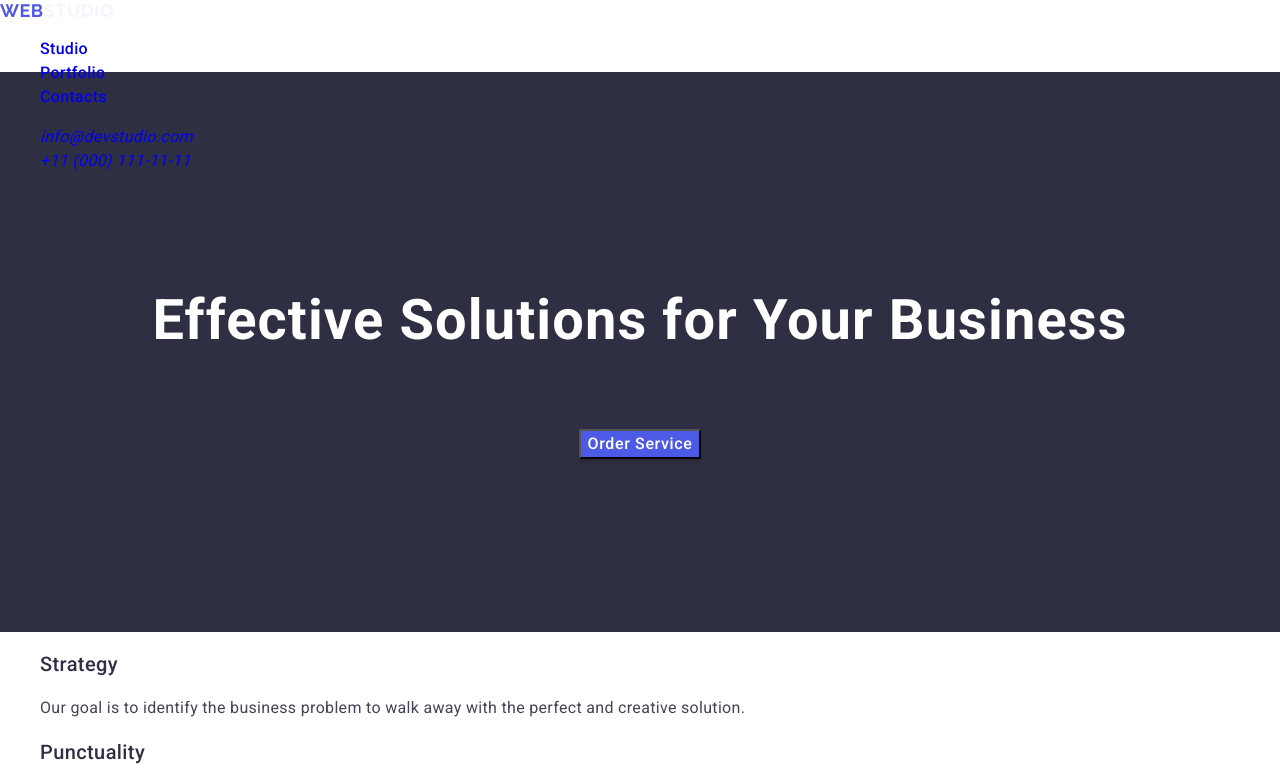
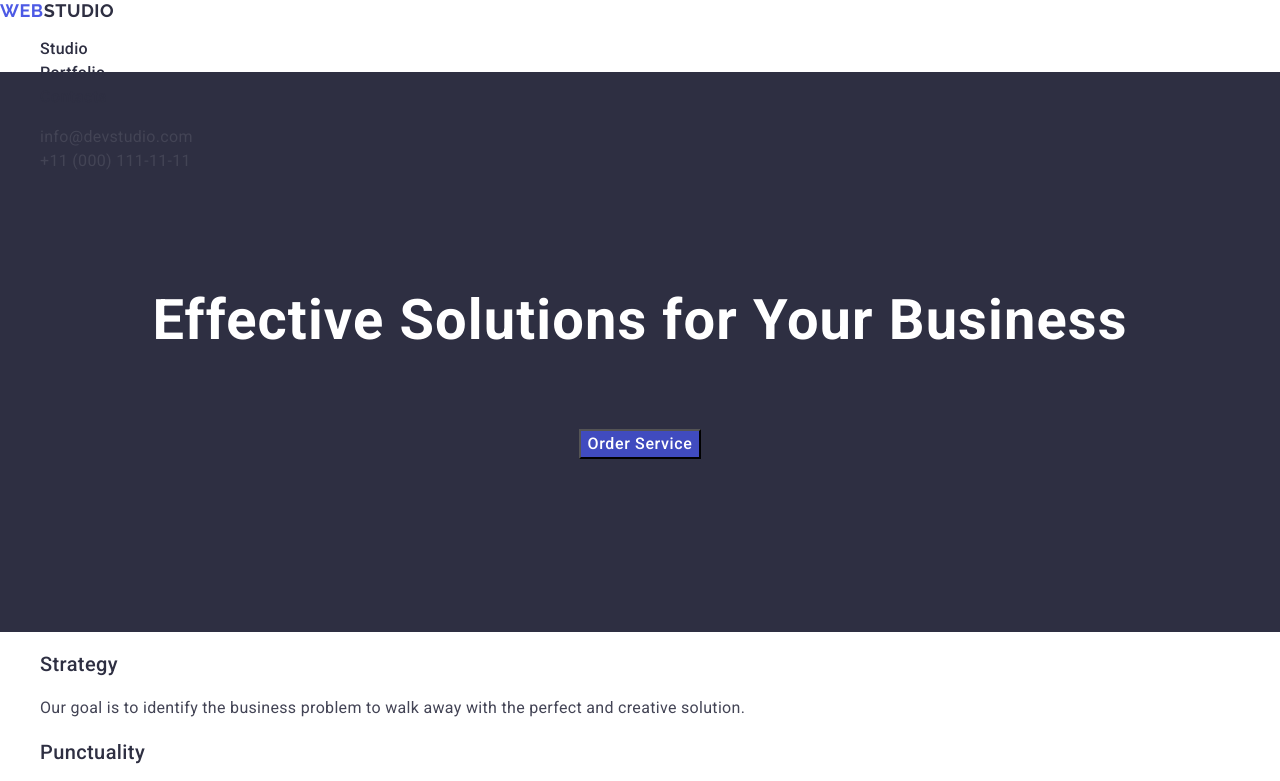
Before and after one commit to romanhavryliuk/goit-markup-hw-02, a plain HTML site: page index.html in a window 1280 px wide. Both pictures are taken after a click on the button "Order Service". Shown: the top 781 px of the page. Drawn offline with nearby package versions, Linux system fonts and the light colour scheme.

Commit message:
add initial files

```diff
--- a/css/styles.css
+++ b/css/styles.css
@@ -1,6 +1,7 @@
 body {
     font-family: 'Roboto', sans-serif;
-    color: #2E2F42;
+    color: #434455;
+    background-color: #FFFFFF;
 }
 
 a {
@@ -18,37 +19,50 @@ ul {
 
 .logo {
     font-family: "Raleway", sans-serif;
+    font-weight: 700;
     font-size: 18px;
     /* line-height: 21px; */
     line-height: 1.17;
     letter-spacing: 0.03em;
     text-transform: uppercase;
+    text-decoration: none;
+    color: #4d5ae5;
+}
+
+.logo-accent {
     color: #2e2f42;
 }
 
-.logo-web {
-    color: #4d5ae5;
-}
-
-.menu-item {
-    font-family: "Roboto", sans-serif;
+.menu-link {
     font-weight: 500;
     font-size: 16px;
-    /* line-height: 24px; */
     line-height: 1.5;
     letter-spacing: 0.02em;
     color: #2e2f42;
+    text-decoration: none;
 }
 
-.contacts-item {
-    font-family: "Roboto", sans-serif;
+.menu-link:hover,
+.menu-link:focus {
+    color: #404bbf;
+}
+
+.contacts {
+    font-style: normal;
+}
+
+.contact-link {
     font-size: 16px;
-    /* line-height: 24px; */
     line-height: 1.5;
     letter-spacing: 0.02em;
     color: #434455;
+    text-decoration: none;
 }
 
+.contact-link:hover,
+.contact-link:focus {
+    color: #404bbf;
+}
 /*---------- Hero --------- */
 
 .hero-section {
@@ -74,18 +88,19 @@ ul {
 }
 
 .button {
-    box-shadow: 0 4px 4px 0 rgba(0, 0, 0, 0.15);
-    background: #4d5ae5;
-}
-
-.button-text {
+    background-color: #4D5AE5;
     font-family: "Roboto", sans-serif;
     font-weight: 500;
     font-size: 16px;
-    /* line-height: 24px; */
     line-height: 1.5;
     letter-spacing: 0.04em;
-    color: #fff;
+    color: #ffffff;
+    cursor: pointer;
+}
+
+.button:hover,
+.button:focus {
+    background-color: #404BBF;
 }
 
 /*---------- Advantages --------- */
@@ -135,6 +150,7 @@ ul {
     line-height: 1.11;
     letter-spacing: 0.02em;
     text-align: center;
+    text-transform: capitalize;
     color: #2e2f42;
 }
 
@@ -170,9 +186,10 @@ ul {
     font-family: "Roboto", sans-serif;
     font-size: 36px;
     /* line-height: 40px; */
-    line-height: 1.11111;
+    line-height: 1.11;
     letter-spacing: 0.02em;
     text-align: center;
+    text-transform: capitalize;
     color: #2e2f42;
 }
 
@@ -202,27 +219,28 @@ ul {
 /*---------- Footer --------- */
 
 .footer {
-    background: #2e2f42;
+    background-color: #2e2f42;
 }
 .logo {
     font-family: "Raleway", sans-serif;
+    font-weight: 700;
     font-size: 18px;
     /* line-height: 21px; */
     line-height: 1.17;
     letter-spacing: 0.03em;
     text-transform: uppercase;
-    color: #f4f4fd;
+    color: #4d5ae5;
+    text-decoration: none;
 }
 
-.logo-web {
-    color: #4d5ae5;
+.logo-studio {
+    color: #f4f4fd;
 }
 
 .footer-text {
     font-family: "Roboto", sans-serif;
     font-size: 16px;
-    /* line-height: 24px; */
     line-height: 1.5;
     letter-spacing: 0.02em;
-    color: #f4f4fd;
+    color: #F4F4FD;
 }
--- a/index.html
+++ b/index.html
@@ -5,8 +5,10 @@
     <meta charset="UTF-8">
     <meta name="viewport" content="width=device-width, initial-scale=1.0">
     <title>Document</title>
-    <link rel="stylesheet"
-        href="https://fonts.googleapis.com/css2?family=Raleway:wght@700&family=Roboto:wght@400;500;700&display=swap">
+    <link rel="preconnect" href="https://fonts.googleapis.com">
+    <link rel="preconnect" href="https://fonts.gstatic.com" crossorigin>
+    <link href="https://fonts.googleapis.com/css2?family=Raleway:wght@700&family=Roboto:wght@400;500;700&display=swap"
+        rel="stylesheet">
     <link rel="stylesheet" href="https://cdnjs.cloudflare.com/ajax/libs/modern-normalize/3.0.1/modern-normalize.css">
     <link rel="stylesheet" href="./css/styles.css">
 </head>
@@ -15,16 +17,16 @@
     <!--Top_Line-->
     <header class="header">
         <nav class="navigation">
-            <a href="./index.html" class="logo"><span class="logo-web">Web</span>Studio</a>
+            <a href="./index.html" class="logo">Web<span class="logo-accent">Studio</span></a>
             <ul class="menu">
                 <li class="menu-item">
-                    <a href="#">Studio</a>
+                    <a class="menu-link" href="./index.html">Studio</a>
                 </li>
                 <li class="menu-item">
-                    <a href="#">Portfolio</a>
+                    <a class="menu-link" href="./index.html">Portfolio</a>
                 </li>
                 <li class="menu-item">
-                    <a href="#">Contacts</a>
+                    <a class="menu-link" href="./index.html">Contacts</a>
                 </li>
             </ul>
         </nav>
@@ -32,10 +34,10 @@
         <address class="contacts">
             <ul class="contacts-list">
                 <li class="contacts-item">
-                    <a href="mailto:info@devstudio.com">info@devstudio.com</a>
+                    <a class="contact-link" href="mailto:info@devstudio.com">info@devstudio.com</a>
                 </li>
                 <li class="contacts-item">
-                    <a href="tel:+110001111111">+11 (000) 111-11-11</a>
+                    <a class="contact-link" href="tel:+110001111111">+11 (000) 111-11-11</a>
                 </li>
             </ul>
         </address>
@@ -44,7 +46,7 @@
     <main class="main">
         <section class="hero-section">
             <h1 class="hero-title">Effective Solutions for Your Business</h1>
-            <button type="button" class="button"> <span class="button-text">Order Service</span></button>
+            <button type="button" class="button">Order Service</button>
         </section>
 
         <section class="advantages-section">
@@ -142,7 +144,7 @@
 
     <!--Footer-->
     <footer class="footer">
-        <a href="./index.html" class="logo"><span class="logo-web">Web</span>Studio</a>
+        <a href="./index.html" class="logo">Web<span class="logo-studio">Studio</span></a>
         <P class="footer-text">Increase the flow of customers and sales for your business with digital marketing &amp;
             growth solutions.</P>
     </footer>
```
